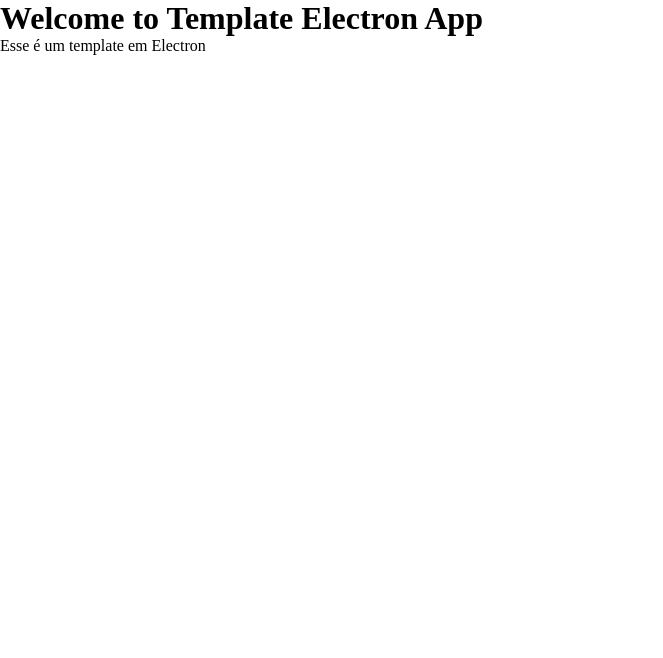
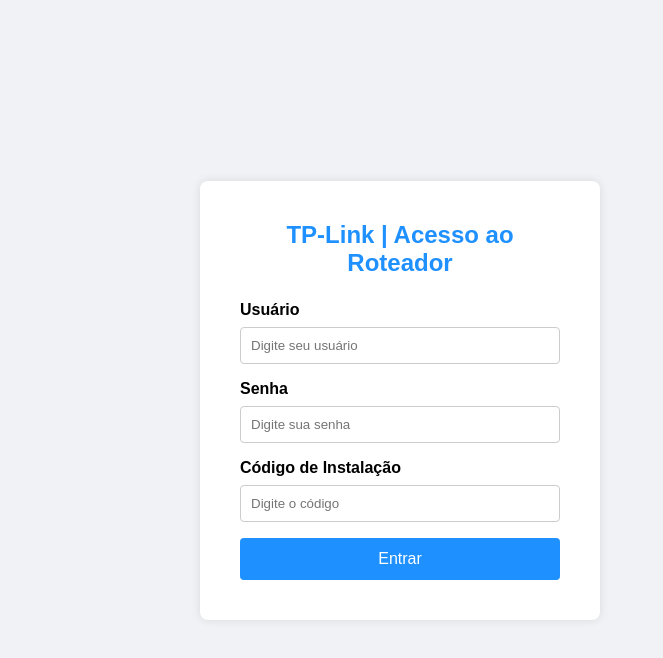
Before and after one commit to AllanRibeiroo/atividade-tplink, an Electron app: page src/pages/index.html in a window 800 px wide. Shown: the whole page, without its empty margins (0-663 px from the left). Drawn offline with Linux system fonts and the light colour scheme.

Commit message:
arrumando o login e senha do tplink

```diff
--- a/src/js/script.js
+++ b/src/js/script.js
@@ -0,0 +1,20 @@
+var botaoEntrar = document.getElementById("button-submit")
+
+function login() {
+    var campoUsuario = document.getElementById("usuario").value
+
+    var campoSenha = document.getElementById("password").value
+
+    var campoCodigo = document.getElementById("codigo").value
+
+
+    if( campoUsuario == "admin" && campoSenha == "1234" && campoCodigo == "tplink2025") {
+        window.location.replace("painel.html")
+    }else{
+        alert("OPS! Você errou email e senha.")
+    }
+
+    console.log("Funcionou o login")
+
+}
+botaoEntrar.addEventListener("click",login)
--- a/src/pages/index.html
+++ b/src/pages/index.html
@@ -8,9 +8,26 @@
     <link rel="stylesheet" href="../styles/styles.css">
 </head>
 <body>
-    <h1>Welcome to Template Electron App</h1>
 
-    <p>Esse é um template em Electron</p>
+    <div
+         class="login-container">
+    <h2>TP-Link | Acesso ao Roteador</h2>
+
+    <div id="login-form">
+      <label for="usuario">Usuário</label>
+      <input type="text" id="usuario" placeholder="Digite seu usuário" required />
+
+      <label for="senha">Senha</label>
+      <input type="password" id="password" placeholder="Digite sua senha" required />
+
+      <label for="codigo">Código de Instalação</label>
+      <input type="text" id="codigo" placeholder="Digite o código" required />
+
+      <button id="button-submit">Entrar</button>
+      <div class="error-message" id="error-msg">Credenciais inválidas. Tente novamente.</div>
+    </div>
+
+    </div>
     <!-- Arquivo para manipular nosso DOM   -->
     <script src="../js/script.js"></script>
 </body>
--- a/src/styles/styles.css
+++ b/src/styles/styles.css
@@ -3,3 +3,69 @@
     padding: 0; /* Espaçamentos internos */
     box-sizing: border-box; /* Tamanho da caixa */
 }
+body {
+  background-color: #f0f2f5;
+  font-family: Arial, sans-serif;
+  display: flex;
+  justify-content: center;
+  align-items: center;
+  height: 100vh;
+  margin: 0;
+}
+
+/* Container do formulário */
+.login-container {
+  background-color: #fff;
+  padding: 40px;
+  border-radius: 8px;
+  box-shadow: 0 0 10px rgba(0,0,0,0.1);
+  width: 100%;
+  max-width: 400px;
+}
+
+/* Título */
+h2 {
+  text-align: center;
+  color: #1e90ff;
+  margin-bottom: 24px;
+}
+
+/* Campos do formulário */
+label {
+  display: block;
+  margin-bottom: 8px;
+  font-weight: bold;
+}
+
+input[type="text"],
+input[type="password"] {
+  width: 100%;
+  padding: 10px;
+  margin-bottom: 16px;
+  border: 1px solid #ccc;
+  border-radius: 4px;
+}
+
+/* Botão */
+button {
+  width: 100%;
+  padding: 12px;
+  background-color: #1e90ff;
+  border: none;
+  border-radius: 4px;
+  color: white;
+  font-size: 16px;
+  cursor: pointer;
+}
+
+button:hover {
+  background-color: #0d74d1;
+}
+
+/* Mensagem de erro */
+.error-message {
+  color: red;
+  text-align: center;
+  margin-top: 10px;
+  display: none; /* Deve ser exibida via JS */
+}
```
Also changed, not shown: src/pages/painel.html (added, +11 -0 lines).
